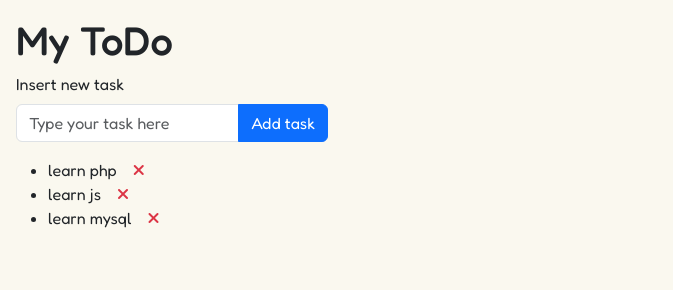
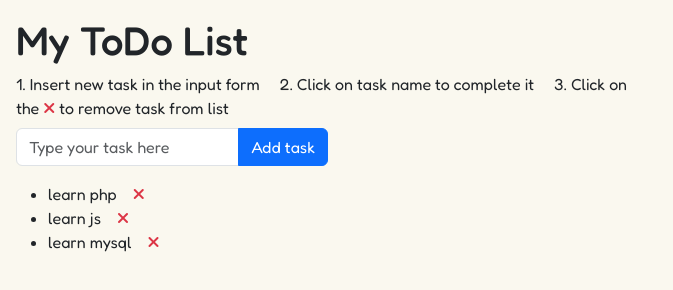
Before and after one commit to marinodilauro/vue-todolist, a plain HTML site: page index.html in a window 1280 px wide. Shown: the whole page, without its empty margins (0-673 px from the left). Drawn offline with nearby package versions, Linux system fonts and the light colour scheme.

Commit message:
Add instructions

```diff
--- a/assets/css/style.css
+++ b/assets/css/style.css
@@ -33,6 +33,10 @@ ul {
         span {
             padding-right: 1rem;
         }
+
+        i:hover {
+            cursor: pointer;
+        }
     }
 }
 
--- a/index.html
+++ b/index.html
@@ -31,13 +31,22 @@
 
     <div id="app" class="m-3">
 
-        <h1>My ToDo</h1>
+        <h1>My ToDo List</h1>
 
-        <div class="mb-3 w-25">
+        <div class="mb-3 w-50">
+
+            <!-- Instructions -->
+            <label class="form-label">
+
+                <span class="pe-3"> 1. Insert new task in the input form</span>
+                <span class="pe-3"> 2. Click on task name to complete it </span>
+                <span class="pe-3"> 3. Click on the <i class=" fa-solid fa-xmark text-danger"></i> to remove task from
+                    list </span>
+
+            </label>
 
             <!-- Input -->
-            <label for="" class="form-label">Insert new task</label>
-            <div class="input-group mb-3">
+            <div class="input-group mb-3 w-50">
                 <input type="text" class="form-control" placeholder="Type your task here" v-model.trim="newTask.name"
                     @keyup.enter="addTask()" aria-describedby="helpId" />
                 <small id="helpId" class="form-text text-danger" v-if="errorMessage"> {{ errorMessage }} </small>
@@ -48,6 +57,7 @@
 
 
         <!-- Tasks list -->
+
         <ul>
             <li v-for="(task, index) in tasks">
                 <span @click="completeTask(index)" :class="{taskCompleted: tasks[index].done}">
```
